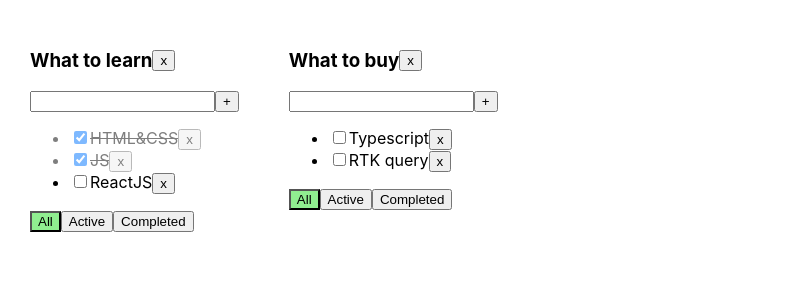
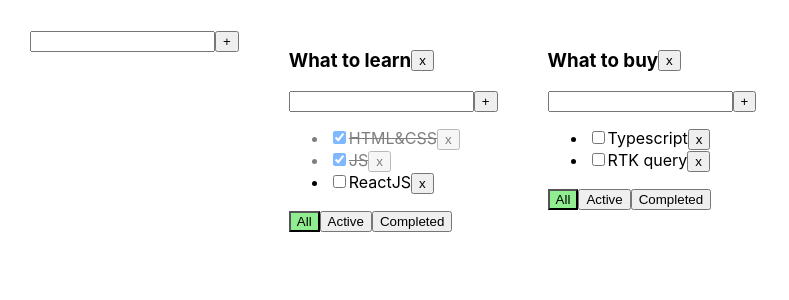
Before and after one commit to mrvan115/todolist, a React (Vite) app: page / in a window 1280 px wide. Shown: the top 300 px of the page, without its empty margins (0-789 px from the left). Built offline with nearby package versions, Linux system fonts and the light colour scheme.

Commit message:
s2w2 = Универсальные компоненты на примере формы добавления тасок и тудулистов.

```diff
--- a/src/App.tsx
+++ b/src/App.tsx
@@ -2,6 +2,7 @@ import './App.css'
 import {TodolistItem} from "./components/TodolistItem.tsx";
 import {useState} from "react";
 import {v1} from "uuid";
+import {CreateItemForm} from "./components/CreateItemForm.tsx";
 
 export type Task = {
     id: string
@@ -72,9 +73,25 @@ export const App = () => {
         setTasks({...tasks})
     }
 
+    const createTodolist = (title: string) => {
+        const todolistId = v1()
+        const newTodolist: Todolist = {id: todolistId, title, filter: 'all'}
+        setTodolists([newTodolist, ...todolists])
+        setTasks({...tasks, [todolistId]: []})
+    }
+
+    const changeTaskTitle = (todolistId: string, taskId: string, title: string) => {
+        setTasks({...tasks, [todolistId]: tasks[todolistId].map(task => task.id === taskId ? {...task, title} : task)})
+    }
+
+    const changeTodolistTitle = (todolistId: string, title: string) => {
+        setTodolists(todolists.map(todolist => todolist.id === todolistId ? {...todolist, title} : todolist))
+    }
+
 
     return (
         <div className="app">
+            <CreateItemForm onCreateItem={createTodolist}/>
             {todolists.map(todolist => {
                 const todolistTasks = tasks[todolist.id]
                 let filteredTasks = todolistTasks
@@ -89,6 +106,7 @@ export const App = () => {
                     <TodolistItem key={todolist.id} todolist={todolist} tasks={filteredTasks} deleteTask={deleteTask}
                                   changeFilter={changeFilter} createTask={createTask}
                                   changeTaskStatus={changeTaskStatus} deleteTodolist={deleteTodolist}
+                                  changeTaskTitle={changeTaskTitle} changeTodolistTitle={changeTodolistTitle}
                     />
                 )
             })}
--- /dev/null
+++ b/src/components/CreateItemForm.tsx
@@ -0,0 +1,43 @@
+import {type ChangeEvent, type KeyboardEvent, useState} from 'react'
+import {Button} from './Button'
+
+type Props = {
+    onCreateItem: (title: string) => void
+}
+
+export const CreateItemForm = ({onCreateItem}: Props) => {
+    const [title, setTitle] = useState('')
+    const [error, setError] = useState<string | null>(null)
+
+    const createItemHandler = () => {
+        const trimmedTitle = title.trim()
+        if (trimmedTitle !== '') {
+            onCreateItem(trimmedTitle)
+            setTitle('')
+        } else {
+            setError('Title is required')
+        }
+    }
+
+    const changeItemTitleHandler = (event: ChangeEvent<HTMLInputElement>) => {
+        setTitle(event.currentTarget.value)
+        setError(null)
+    }
+
+    const createItemOnEnterHandler = (event: KeyboardEvent<HTMLInputElement>) => {
+        if (event.key === 'Enter') {
+            createItemHandler()
+        }
+    }
+
+    return (
+        <div>
+            <input className={error ? 'error' : ''}
+                   value={title}
+                   onChange={changeItemTitleHandler}
+                   onKeyDown={createItemOnEnterHandler}/>
+            <Button title={'+'} onClick={createItemHandler}/>
+            {error && <div className={'error-message'}>{error}</div>}
+        </div>
+    )
+}
--- /dev/null
+++ b/src/components/EditableSpan.tsx
@@ -0,0 +1,34 @@
+import {ChangeEvent, useState} from "react";
+
+type Props = {
+    value: string
+    onChange: (title: string) => void
+}
+
+export const EditableSpan = (props: Props) => {
+    const [isEditMode, setIsEditMode] = useState<boolean>(false)
+    const [title, setTitle] = useState<string>(props.value)
+
+    const turnOnEditMode = () => {
+        setIsEditMode(true)
+    }
+
+    const turnOffEditMode = () => {
+        setIsEditMode(false)
+        props.onChange(title)
+    }
+
+    const changeTitle = (e: ChangeEvent<HTMLInputElement>) => {
+        setTitle(e.currentTarget.value)
+    }
+
+    return (
+        <>
+            {isEditMode ? (
+                <input value={title} onChange={changeTitle} onBlur={turnOffEditMode} autoFocus/>
+            ) : (
+                <span onDoubleClick={turnOnEditMode}>{props.value}</span>
+            )}
+        </>
+    )
+};
--- a/src/components/TodolistItem.tsx
+++ b/src/components/TodolistItem.tsx
@@ -1,6 +1,8 @@
 import {FilterValues, Task, Todolist} from "../App.tsx";
 import {Button} from "./Button.tsx";
-import {ChangeEvent, KeyboardEvent, useState} from "react";
+import {ChangeEvent} from "react";
+import {CreateItemForm} from "./CreateItemForm.tsx";
+import {EditableSpan} from "./EditableSpan.tsx";
 
 type Props = {
     todolist: Todolist
@@ -10,32 +12,11 @@ type Props = {
     createTask: (todolistId: string, title: string) => void
     changeTaskStatus: (todolistId: string, taskId: string, isDone: boolean) => void
     deleteTodolist: (todolistId: string) => void
+    changeTaskTitle: (todolistId: string, taskId: string, title: string) => void
+    changeTodolistTitle: (todolistId: string, title: string) => void
 }
 
 export const TodolistItem = (props: Props) => {
-    const [taskTitle, setTaskTitle] = useState<string>('')
-    const [error, setError] = useState<string | null>(null)
-
-    const createTaskHandler = () => {
-        const trimmedTitle = taskTitle.trim()
-        if (trimmedTitle !== '') {
-            props.createTask(props.todolist.id, trimmedTitle)
-            setTaskTitle('')
-        } else {
-            setError('Title is required')
-        }
-    }
-
-    const changeTaskTitleHandler = (e: ChangeEvent<HTMLInputElement>) => {
-        setTaskTitle(e.currentTarget.value)
-        setError(null)
-    }
-
-    const createTaskOnEnterHandler = (e: KeyboardEvent<HTMLInputElement>) => {
-        if (e.key === 'Enter') {
-            createTaskHandler()
-        }
-    }
 
     const changeFilterHandler = (filter: FilterValues) => {
         props.changeFilter(props.todolist.id, filter)
@@ -45,18 +26,22 @@ export const TodolistItem = (props: Props) => {
         props.deleteTodolist(props.todolist.id)
     }
 
+    const createTaskHandler = (title: string) => {
+        props.createTask(props.todolist.id, title)
+    }
+
+    const changeTodolistTitleHandler = (title: string) => {
+        props.changeTodolistTitle(props.todolist.id, title)
+    }
+
     return (
         <div>
             <div className={'container'}>
-                <h3>{props.todolist.title}</h3>
-                <Button title={'x'} onClick={deleteTodolistHandler} />
+                <h3><EditableSpan value={props.todolist.title} onChange={changeTodolistTitleHandler}/></h3>
+                <Button title={'x'} onClick={deleteTodolistHandler}/>
             </div>
             <div>
-                <input className={error ? 'error' : ''} value={taskTitle}
-                       onChange={changeTaskTitleHandler}
-                       onKeyDown={createTaskOnEnterHandler}/>
-                <Button title={'+'} onClick={createTaskHandler}/>
-                {error && <div className={'error-message'}>{error}</div>}
+                <CreateItemForm onCreateItem={createTaskHandler}/>
             </div>
             {props.tasks.length === 0 ? (
                 <p>Tasks is empty</p>
@@ -70,10 +55,13 @@ export const TodolistItem = (props: Props) => {
                             const newStatusValue = e.currentTarget.checked
                             props.changeTaskStatus(props.todolist.id, task.id, newStatusValue)
                         }
+                        const changeTaskTitleHandler = (title: string) => {
+                            props.changeTaskTitle(props.todolist.id, task.id, title)
+                        }
                         return (
                             <li key={task.id} className={task.isDone ? 'is-done' : ''}>
                                 <input type="checkbox" checked={task.isDone} onChange={changeTaskStatusHandler}/>
-                                <span>{task.title}</span>
+                                <EditableSpan value={task.title} onChange={changeTaskTitleHandler}/>
                                 <Button title={'x'} onClick={deleteTaskHandler}/>
                             </li>
                         )
```
